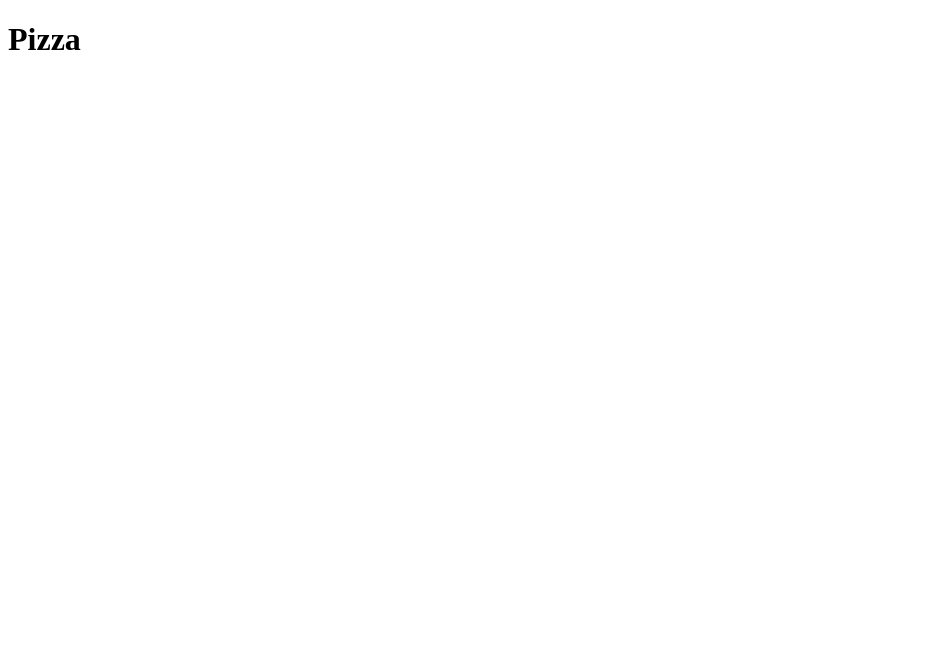
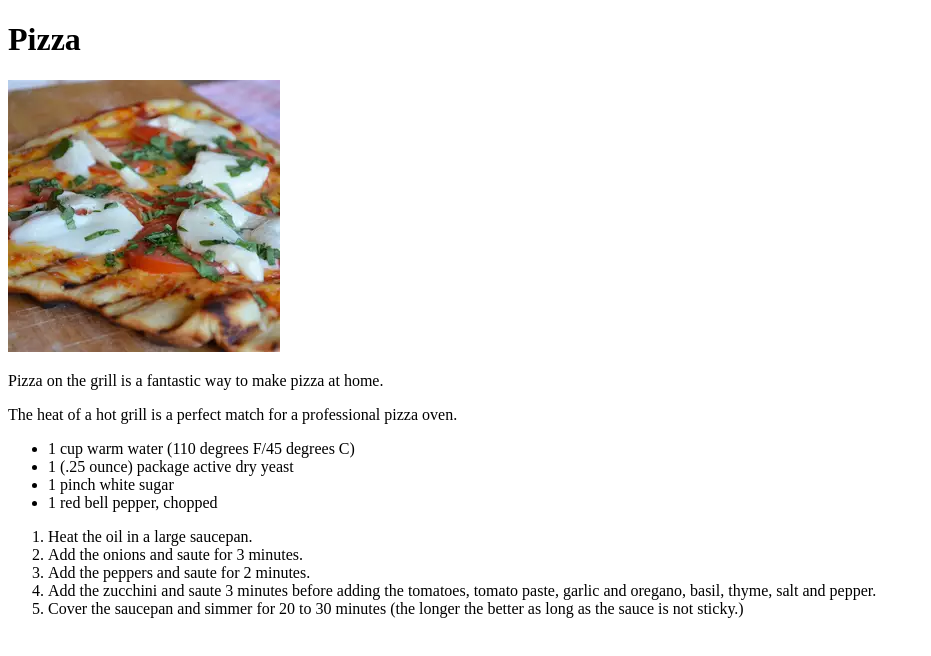
Before and after one commit to SaLu87/odin-recipes, a plain HTML site: page recipes/pizza.html in a window 1280 px wide. Shown: the whole page, without its empty margins (0-931 px from the left). Drawn offline with Linux system fonts and the light colour scheme.

Commit message:
finished recipes Sides

```diff
--- a/recipes/pizza.html
+++ b/recipes/pizza.html
@@ -8,5 +8,24 @@
 </head>
 <body>
     <h1>Pizza</h1>
+    <img src="./images/Pizza.webp">
+
+    <p>Pizza on the grill is a fantastic way to make pizza at home.</p>
+    <p>The heat of a hot grill is a perfect match for a professional pizza oven.</p>
+
+    <ul>
+        <li>1 cup warm water (110 degrees F/45 degrees C)</li>
+        <li>1 (.25 ounce) package active dry yeast</li>
+        <li>1 pinch white sugar</li>
+        <li>1 red bell pepper, chopped</li>
+    </ul>
+
+    <ol>
+        <li>Heat the oil in a large saucepan.</li>
+        <li>Add the onions and saute for 3 minutes.</li>
+        <li>Add the peppers and saute for 2 minutes.</li>
+        <li>Add the zucchini and saute 3 minutes before adding the tomatoes, tomato paste, garlic and oregano, basil, thyme, salt and pepper.</li>
+        <li>Cover the saucepan and simmer for 20 to 30 minutes (the longer the better as long as the sauce is not sticky.)</li>
+    </ol>
 </body>
 </html>
```
Also changed, not shown: recipes/salad.html (+19 -0 lines), recipes/images/Pizza.webp (added), recipes/images/Salad.webp (added).
